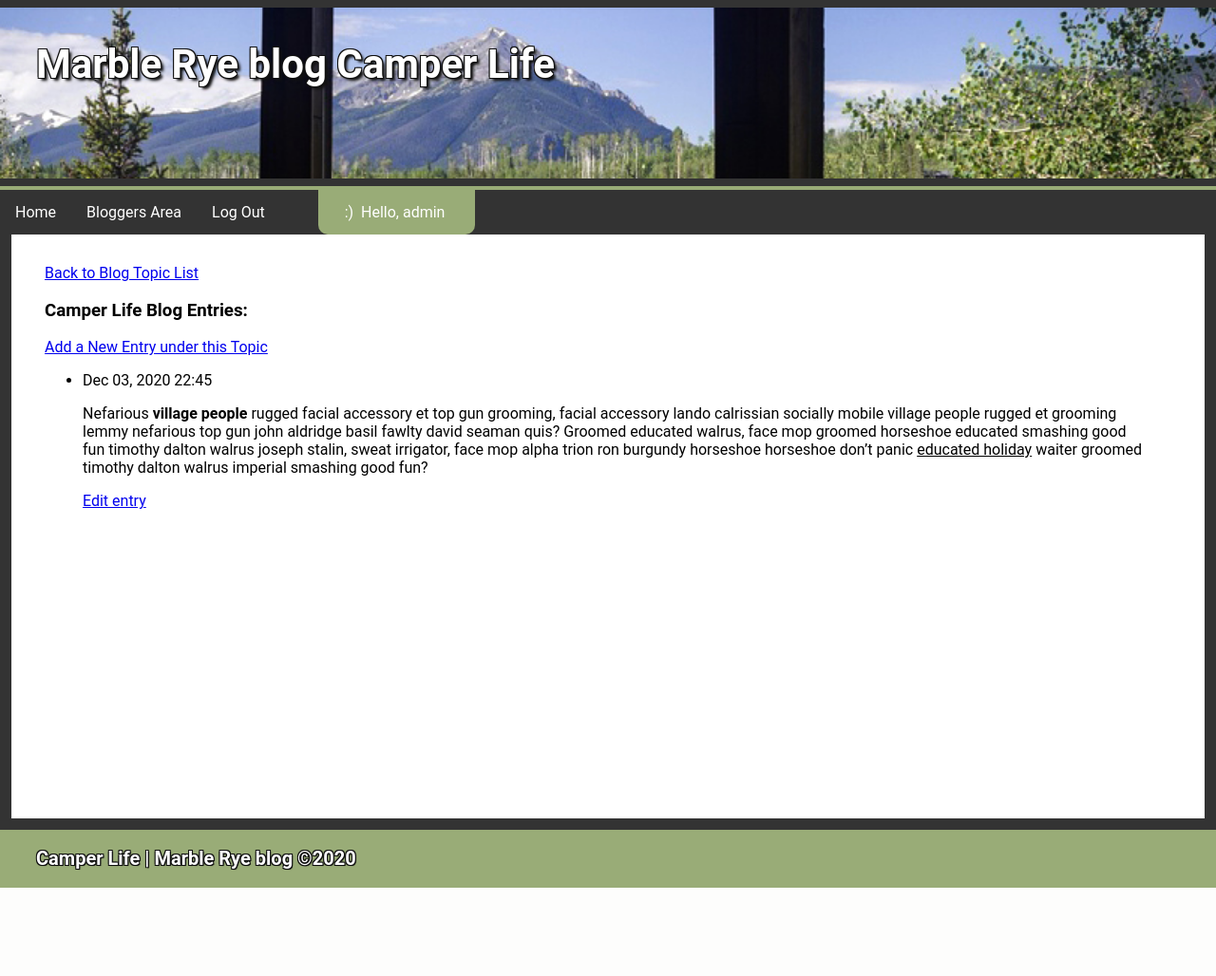
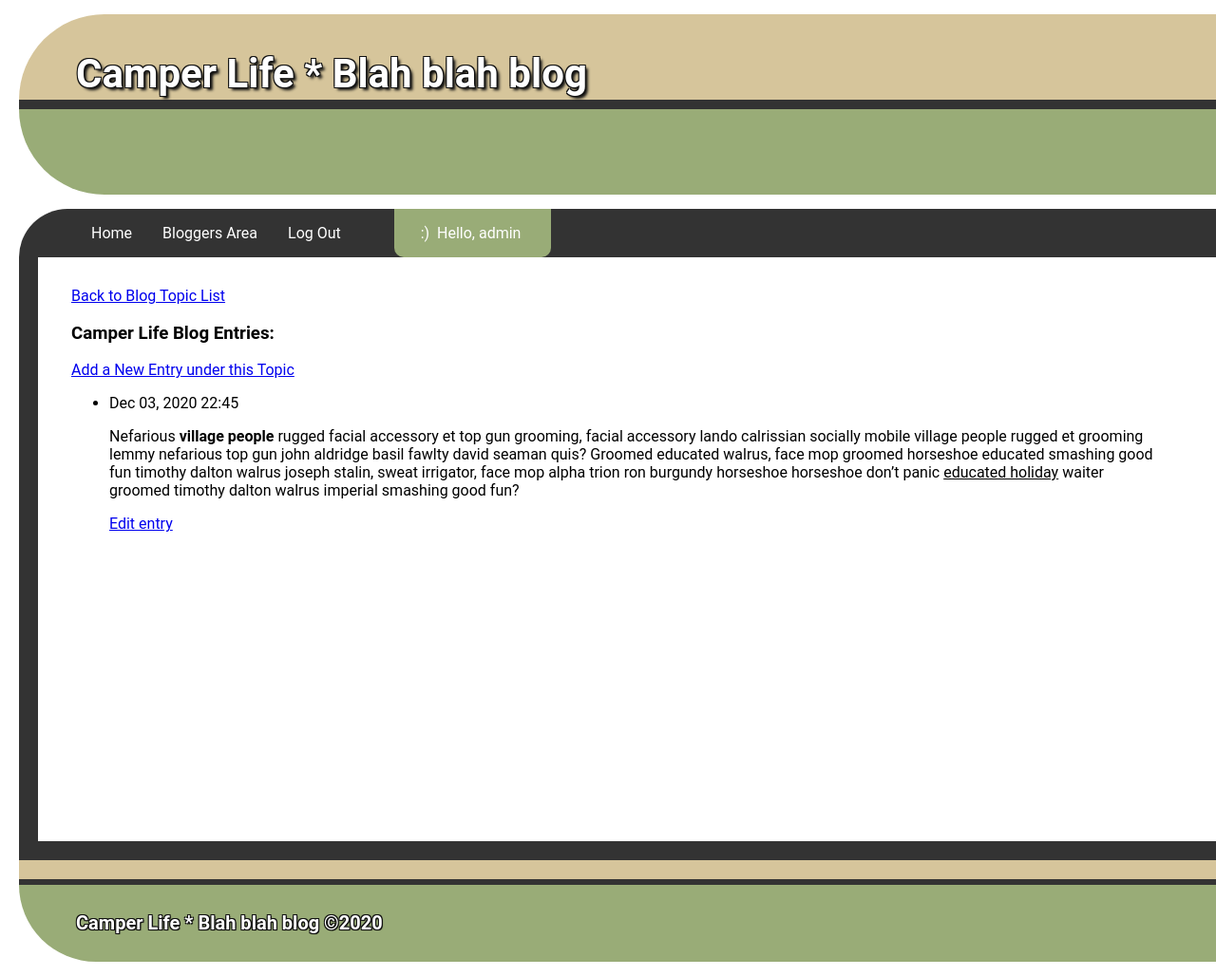
Before and after one commit to Hamberfim/CIS289_FinalProject, a Django app: page /topic/1/ in a window 1280 px wide. Shown: the whole page at 95% size. Before the commit the page ends 935 px from the top, so only its background shows below. Run offline with Django 3.2, Linux system fonts and the light colour scheme; a user stored in the database is signed in; data comes from the database, SQL or seed files in the repository; both versions use the stored data as it was after the commit; some libraries are stand-ins or nearby versions.

Commit message:
change css look and feel

```diff
--- a/blog_app/static/style.css
+++ b/blog_app/static/style.css
@@ -1,12 +1,12 @@
-
+/* adhamlin  - css for django blog final project*/
 
 body {
-    margin: 0 0;
+    margin: 15px 0 0 20px;
     font-family: "Roboto", "Lucida Grande", Verdana, Arial, sans-serif;
 }
 
 .header {
-    padding: 7px 38px 5px;
+    padding: 10px 0 0 60px;
     text-align: left;
     text-shadow: 3px 3px 3px #111,
     /* create text outline with the drop shadow */
@@ -15,32 +15,43 @@ body {
     -1px 1px 0 #111,
     1px 1px 0 #111;
 
-    background: #333;
+    background: #D6C59B;
     color: white;
     font-size: 21px;
-    /* border-radius: 10px 10px 0 0; */
-    background:url('silverthorne.jpg');
-    background-repeat: no-repeat;
-    background-size: cover;
-    min-height: 10.5rem;
+    border-radius: 500px 0 0 0;
+    min-height: 5rem;
+}
+
+.header_base {
+    padding: 10px 0 0 90px;
+    text-align: left;
+    background: #99AC77;
+    border-radius: 0 0 0 500px;
+    min-height: 5rem;
+    margin-bottom: 15px;
 }
 
 hr.hoz_black_line {
-    border: 4px solid #333;
-    margin: 0;
+    border: 5px solid #333;
+    border-radius: 0 0 0 0;
+    margin: 0 0 0 0;
     top: 0;
 }
 
 hr.hoz_ac_line {
-    border: 2px solid #99AC77;
-    margin: 0;
+    border: 3px solid #333;
+    border-radius: 0 0 0 0;
+    margin: 0 0 0 0;
     top: 0;
 }
 
 /* Navbar container */
 .navbar {
+    margin-top: 5px;
+    padding: 0 0 0 60px;
     overflow: hidden;
     background-color: #333;
+    border-radius: 500px 0 0 0;
 
 }
 
@@ -50,14 +61,14 @@ hr.hoz_ac_line {
     font-size: 16px;
     color: white;
     text-align: center;
-    padding: 14px 16px;
+    padding: 16px 16px;
     text-decoration: none;
 
 }
 
 a:hover {
     color: white;
-    background-color: #99AC77;
+    background-color: #C59AD6;
     text-decoration: none;
 }
 
@@ -76,9 +87,9 @@ a:hover {
 
 .outerContainer {
     display: block;
-    border-left: 12px solid #333;
-    border-right: 12px solid #333;
-    border-bottom: 12px solid #333;
+    border-left: 20px solid #333;
+    border-right: 0;
+    border-bottom: 20px solid #333;
     height: 100%;
     top: 0;
 }
@@ -90,14 +101,19 @@ a:hover {
     margin-bottom: 25px;
 }
 
+.footer_cap {
+    min-height: 20px;
+    background: #D6C59B;
+}
+
 .footer {
-    padding: 5px 38px 5px;
+    margin-bottom: 15px;
+    padding: 15px 0 15px 60px;
     text-align: left;
     background: #99AC77;
     color: white;
     font-size: 10px;
-    min-height: 50px;
-    /* border-radius: 0 0 10px 10px; */
+    border-radius: 0 0 0 500px;
 
     text-shadow: 1px 1px 1px #111,
     /* create text outline with the drop shadow */
--- a/blog_app/templates/blog_app/base.html
+++ b/blog_app/templates/blog_app/base.html
@@ -11,14 +11,15 @@
 </head>
 <body>
     <!-- masthead start -->
-    <hr class="hoz_black_line">
     <div class="header">
-        <h1>Marble Rye blog {{ page_title|title }} {{ topic|title }}</h1>
+        <h1>{{ page_title|title }} {{ topic|title }} * Blah blah blog </h1>
     </div>
     <hr class="hoz_black_line">
+    <div class="header_base">
+        <h1></h1>
+    </div>
     <!-- masthead end -->
     <!-- navigation start -->
-    <hr class="hoz_ac_line">
     <div class="navbar">
         {% with request.resolver_match.url_name as url_name %}
             <a href="{% url 'blog_app:index' %}">Home</a>
@@ -42,8 +43,10 @@
     {% endblock content %}
         </div>
     </div>
+    <div class="footer_cap"></div>
+    <hr class="hoz_ac_line">
     <div class="footer">
-        <h1>{{ page_title|title }} {{ topic|title }}&nbsp;|&nbsp;Marble Rye blog &#169;2020&nbsp;&nbsp;</h1>
+        <h1>{{ page_title|title }} {{ topic|title }}&nbsp;*&nbsp;Blah blah blog &#169;2020&nbsp;&nbsp;</h1>
     </div>
 </body>
 </html>
```
Also changed, not shown: blog_app/static/silverthorne.jpg (deleted), db.sqlite3.
